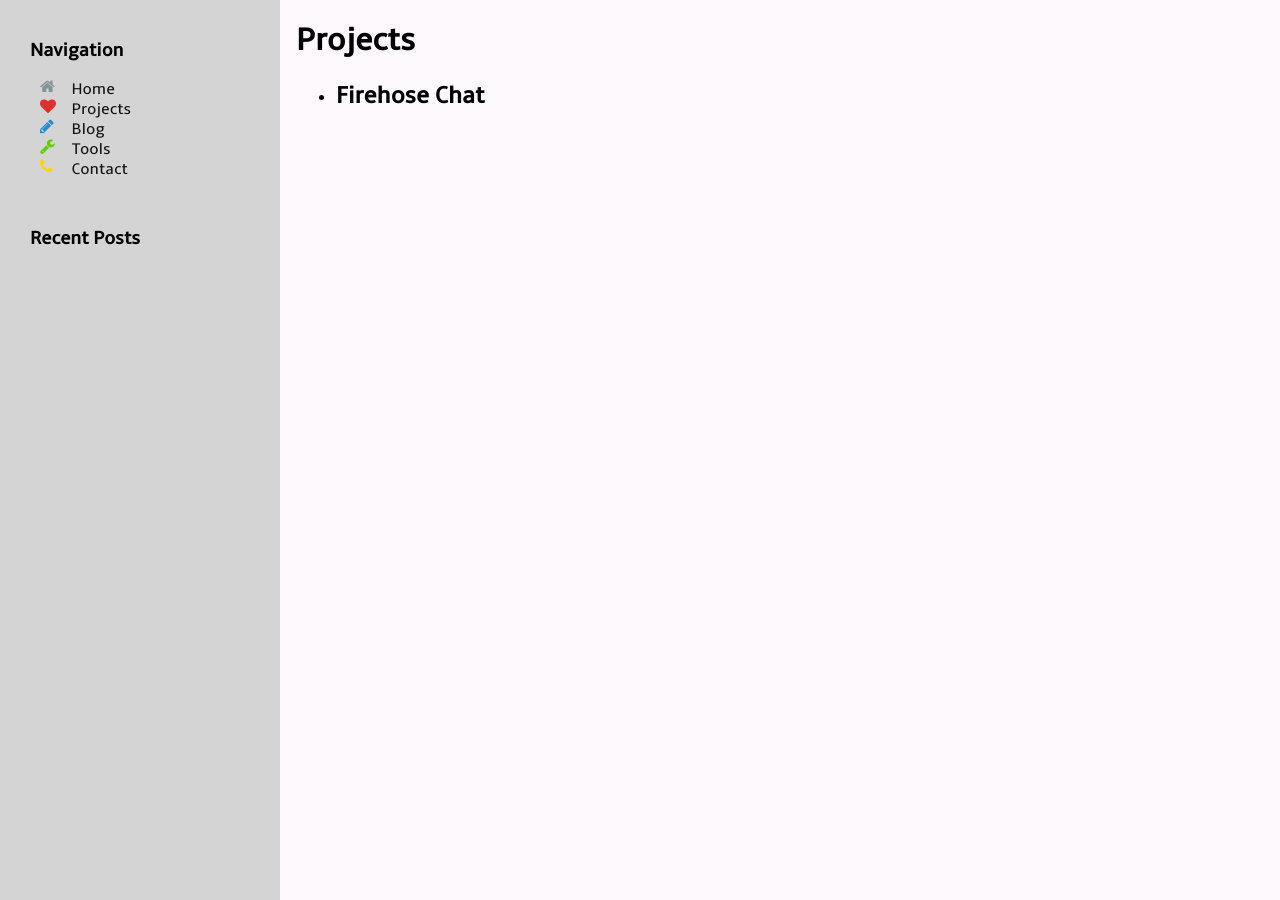
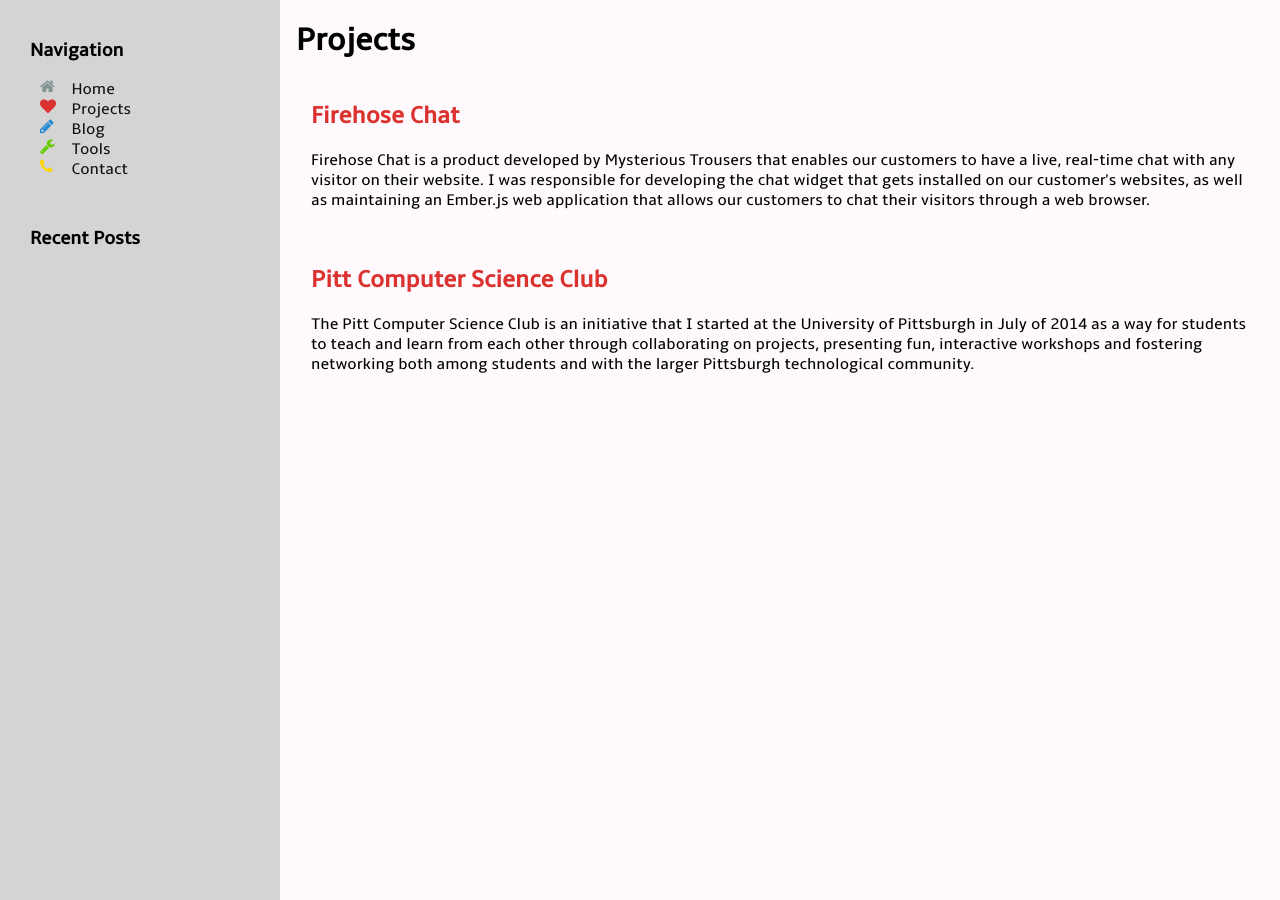
Before and after one commit to alexlafroscia/alexlafroscia.github.io, a Jekyll site: the page built from projects/index.html, in a window 1280 px wide. Built offline with Jekyll 4.4.1, drawn with Linux system fonts in a browser that asks for light colours.

Commit message:
Added a bunch of project stuff

```diff
--- a/_projects/firehosechat.md
+++ b/_projects/firehosechat.md
@@ -1,6 +1,13 @@
 ---
 title: Firehose Chat
 layout: page
+excerpt: "Firehose Chat is a product developed by Mysterious Trousers that
+enables our customers to have a live, real-time chat with any visitor on their
+website.  I was responsible for developing the chat widget that gets installed on
+our customer's websites, as well as maintaining an Ember.js web application that
+allows our customers to chat their visitors through a web browser."
 ---
 
-# Firehose Chat
+# {{ page.title }}
+
+{{ page.excerpt }}
--- /dev/null
+++ b/_projects/pittcsc.md
@@ -0,0 +1,13 @@
+---
+title: Pitt Computer Science Club
+layout: page
+excerpt: "The Pitt Computer Science Club is an initiative that I started at the
+University of Pittsburgh in July of 2014 as a way for students to teach and
+learn from each other through collaborating on projects, presenting fun,
+interactive workshops and fostering networking both among students and with the
+larger Pittsburgh technological community."
+---
+
+# {{page.title}}
+
+{{ page.excerpt }}
--- /dev/null
+++ b/_sass/_projects.scss
@@ -0,0 +1,31 @@
+@import 'vars';
+
+ul.projects {
+  list-style-type: none;
+  padding: 0;
+
+  a {
+    color: black;
+ }
+
+  h2 {
+    margin-top: .2em;
+    color: $red;
+  }
+
+  li {
+    display: block;
+    margin-bottom: 1em;
+    padding: 15px;
+    border-radius: 5px;
+
+    &:hover {
+      background: $red;
+
+      h2, a {
+        color: white;
+      }
+    }
+  }
+
+}
--- a/_sass/desktop/_styles.scss
+++ b/_sass/desktop/_styles.scss
@@ -32,4 +32,16 @@
     margin-left: 280px;
   }
 
+  .bignav {
+
+    .fa {
+      top: 38px;
+    }
+
+    .label {
+      top: 105px;
+    }
+
+  }
+
 }
--- a/_sass/tablet/_styles.scss
+++ b/_sass/tablet/_styles.scss
@@ -32,4 +32,14 @@
   #page {
     margin-left: 210px;
   }
+
+  .bignav {
+    .fa {
+      top: 40px
+    }
+
+    .label {
+      top: 100px;
+    }
+  }
 }
--- a/assets/app.scss
+++ b/assets/app.scss
@@ -7,6 +7,7 @@
 @import 'desktop/styles';
 @import 'tablet/styles';
 @import 'phone/styles';
+@import 'projects';
 
 .clearfix:before,
 .clearfix:after {
@@ -52,7 +53,7 @@
   }
 
   li {
-    display: inline;
+    display: inline-block;
     position: relative;
     text-align: center;
     cursor: pointer;
@@ -63,6 +64,14 @@
       position: absolute;
       width: 100%;
     }
+
+    // &:hover {
+    //   svg {
+    //     width: 200px;
+    //     height: 200px;
+    //   }
+    // }
+
 
   }
 
@@ -78,6 +87,7 @@
       fill: $color;
     }
   }
+
 }
 
 html, body {
--- a/projects/index.html
+++ b/projects/index.html
@@ -9,7 +9,10 @@
   {% for project in site.projects %}
 
   <li>
-    <h2>{{ project.title }}</h2>
+    <a href="{{ project.url }}">
+      <h2>{{ project.title }}</h2>
+      <p>{{ project.excerpt }}</p>
+    </a>
   </li>
 
   {% endfor %}
```
